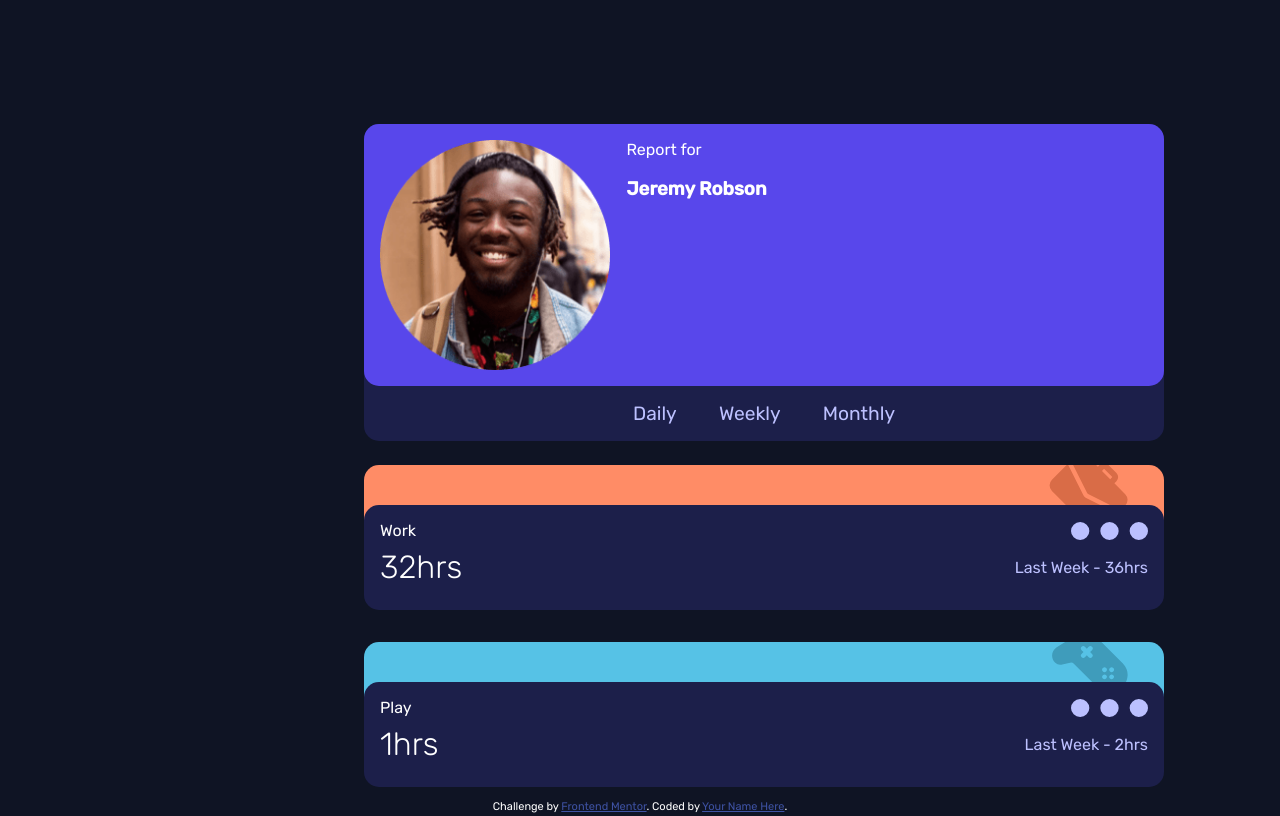
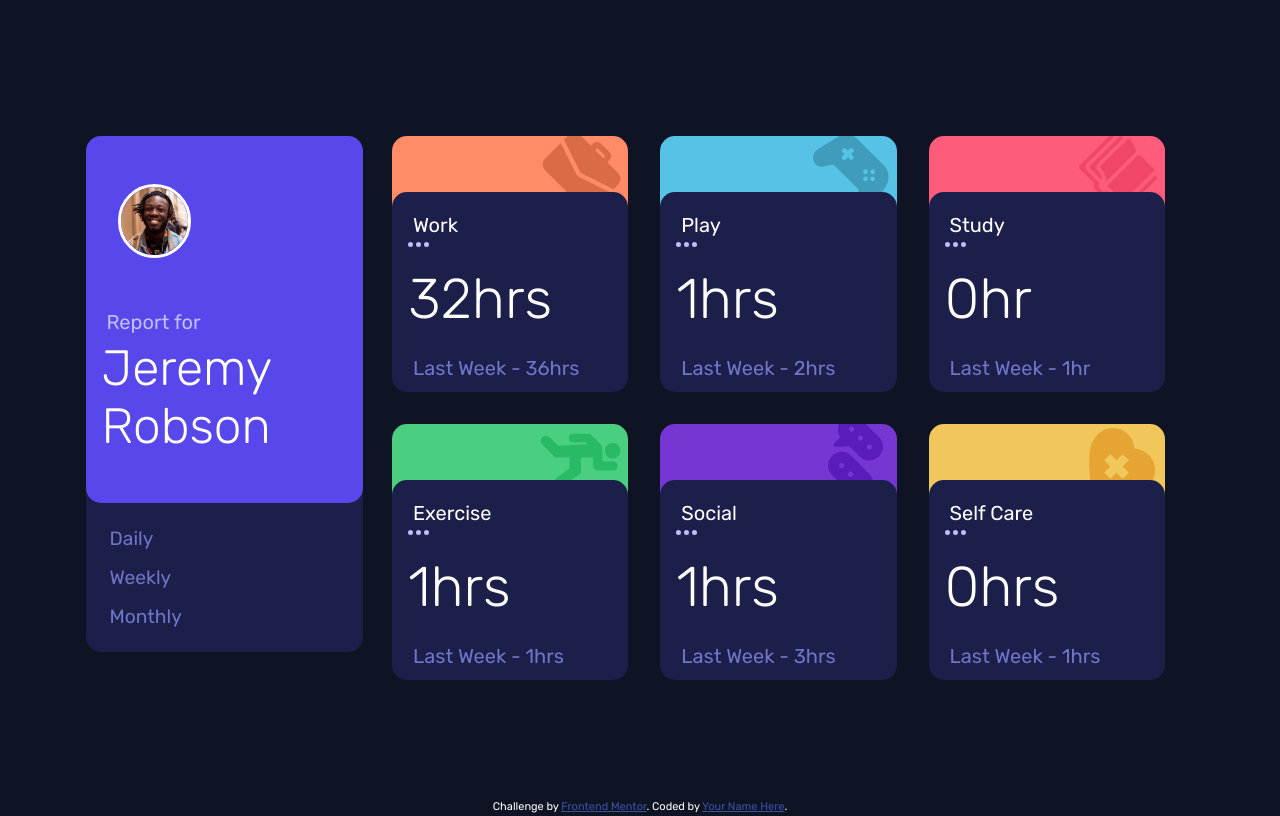
Before and after one commit to yuliia-p/Time-tracking-dashboard, a website: page index.html in a window 1280 px wide. Shown: the top 816 px of the page. Drawn offline with Linux system fonts and the light colour scheme.

Commit message:
desktop ver

```diff
--- a/css/layout.css
+++ b/css/layout.css
@@ -29,7 +29,7 @@
 
 @media screen and (min-width: 756px) {
   .container {
-    width: 600px;
+    width: 100%;
     margin: auto;
     height: 100vh;
     display: grid;
@@ -37,7 +37,42 @@
   }
 
   .content {
-    width: 800px;
+    width: 90%;
     height: 600px;
   }
+
+  .row {
+    display: flex;
+    flex-wrap: wrap;
+    align-items: flex-start;
+    align-content: center;
+    justify-content: center;
+  }
+
+  .column-fourth {
+    flex-basis: 25%;
+  }
+
+  .column-three-fourths {
+    flex-basis: 75%;
+  }
+
+  .column-third {
+    flex-basis: calc(100% / 3.1);
+    padding: 0 1rem 1rem;
+  }
+
+  .flex-basis-50 {
+    flex-basis: 100%;
+  }
+
+  .stats {
+    display: flex;
+    align-items: flex-start;
+    flex-direction: column;
+  }
+
+  .profile {
+    flex-direction: column;
+  }
 }
--- a/css/styles.css
+++ b/css/styles.css
@@ -17,9 +17,11 @@ div.profile {
   padding: 1rem;
 }
 
-.profile-pic {
+img.profile-pic {
   width: 30%;
   margin-right: 1rem;
+  border: solid 3px white;
+  border-radius: 50%;
 }
 
 div.stats {
@@ -29,7 +31,7 @@ div.stats {
 }
 
 div.stats a {
-  color: hsl(236deg, 100%, 87%);
+  color: hsl(235deg, 45%, 61%);
   margin: 1.2rem;
   text-decoration: none;
   font-size: 1.2rem;
@@ -112,5 +114,60 @@ h1 {
 
 .last-week {
   text-align: end;
-  color: hsl(236deg, 100%, 87%);
+  color: hsl(235deg, 45%, 61%);
 }
+
+@media screen and (min-width: 756px) {
+  .background-work,
+  .background-play,
+  .background-study,
+  .background-exercise,
+  .background-social,
+  .background-self-care {
+    margin-top: 0;
+    height: 4.5rem;
+  }
+
+  .div-play,
+  .div-work,
+  .div-study,
+  .div-exercise,
+  .div-social,
+  .div-self-care {
+    height: 200px;
+  }
+
+  h1 {
+    padding: 0.7rem 0;
+    font-size: 3.5rem;
+  }
+
+  h3 {
+    font-size: 3.1rem;
+    font-weight: 100;
+    margin-top: 0;
+    margin-bottom: 2rem;
+  }
+
+  p {
+    padding: 0.3rem;
+    font-size: 1.25rem;
+  }
+
+  .last-week {
+    text-align: start;
+  }
+
+  div.stats {
+    margin-bottom: 0;
+    height: 100%;
+  }
+
+  img.profile-pic {
+    margin: 2rem 1rem 3rem;
+  }
+
+  div.stats a {
+    margin: 0.5rem;
+  }
+}
--- a/index.html
+++ b/index.html
@@ -24,7 +24,7 @@
           <div class="profile flex">
             <img class="profile-pic" src="./images/image-jeremy.png" alt="profile-pic">
             <div class="profile-info">
-              <p>Report for</p>
+              <p style="color: hsl(236, 100%, 87%);">Report for</p>
               <h3>Jeremy Robson</h3>
             </div>
           </div>
```
